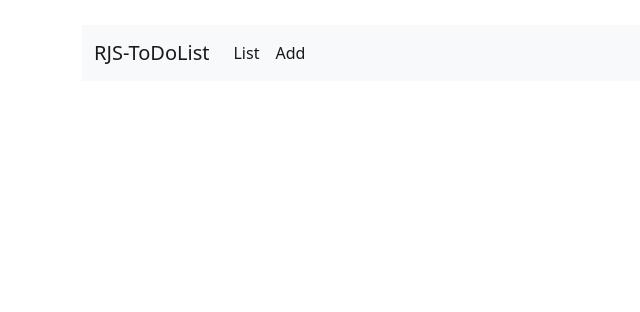
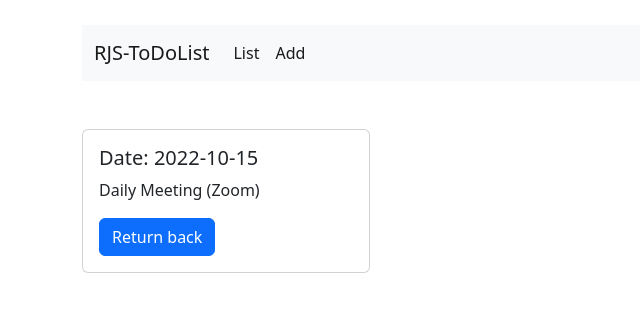
Before and after one commit to muammerkeles/React-ToDoList, a React (Create React App) app: page /detail/0 in a window 1280 px wide. Shown: the top 312 px of the page, without its empty margins (0-640 px from the left). Built offline with nearby package versions, Linux system fonts and the light colour scheme.

Commit message:
detail page and routing with url params

```diff
--- a/src/components/containerEx.js
+++ b/src/components/containerEx.js
@@ -6,7 +6,6 @@ import FormEx from './formEx';
 import ListEx from './listEx';
 import DetailEx from './detailEx';
 import {BrowserRouter as Router, Routes, Route, Link } from "react-router-dom";
-import axios from "axios";
 import { useEffect, useState } from 'react';
 import jsondata from '../data/data.json'
 
@@ -67,7 +66,7 @@ function ContainerEx() {
                         <Routes>
                             <Route path="/" element={<ListEx todoList={list} onItemEdit={onItemEdit} onItemDelete={onItemDelete}></ListEx>}></Route>
                             <Route path="/add" element={<FormEx formData={formData} onformChange={formChange} onUpdateList={updateList} />}></Route>
-                            <Route path="/detail" element={<DetailEx />}></Route>
+                            <Route path="/detail/:id" element={<DetailEx />}></Route>
                         </Routes>
                     </div>
                 </Router>
--- a/src/components/detailEx.js
+++ b/src/components/detailEx.js
@@ -2,29 +2,27 @@ import Card from 'react-bootstrap/Card';
 import Button from 'react-bootstrap/Button';
 import { useEffect, useState } from 'react';
 import axios from "axios";
-
-function DetailEx(index) {
+import jsondata from '../data/data.json'
+import { Link, useParams } from 'react-router-dom';
+function DetailEx() {
+    const {id}=useParams();
     const [detail,setDetail]=useState({});
-
     useEffect(() => {
-        axios("./data/data.json").then((res) => {
-            console.log("dd",res);
-            //setDetail=res.data;
-        })
-
-        return () => {
-
-        }
+      if(jsondata[id]==undefined){
+          alert("Not found");
+      }else{
+          setDetail(jsondata[id]);
+      }
     }, [])
 
     return (
-        <Card style={{ width: '18rem' }}>
+        <Card style={{ width: '18rem' }} className="mt-5">
             <Card.Body>
-                <Card.Title>Card Title</Card.Title>
+                <Card.Title>Date: {detail.date}</Card.Title>
                 <Card.Text>
-                    Some quick example text
+                {detail.task}
                 </Card.Text>
-                <Button variant="primary">Go somewhere</Button>
+                <Link to={`/`} className='btn btn-primary'>Return back</Link>
             </Card.Body>
         </Card>
     )
--- a/src/data/data.json
+++ b/src/data/data.json
@@ -1,9 +1,9 @@
 [
-    {"task":"Task 1 ","date":""},
-    {"task":"Task 2 ","date":""},
-    {"task":"Task 3 ","date":""},
-    {"task":"Task 4 ","date":""},
-    {"task":"Task 5 ","date":""},
-    {"task":"Task 6 ","date":""},
-    {"task":"Task 7 ","date":""}
+    {"task":"Daily Meeting (Zoom) ","date":"2022-10-15"},
+    {"task":"Study-Session (Teams) ","date":"2022-11-25"},
+    {"task":"General Development","date":"2022-12-25"},
+    {"task":"Goy Goy","date":"2022-12-27"},
+    {"task":"ReactJS Training","date":"2022-11-28"},
+    {"task":"Enjoy the moment","date":"2022-11-29"},
+    {"task":"Update tools & machines","date":"2022-11-30"}
 ]
```
